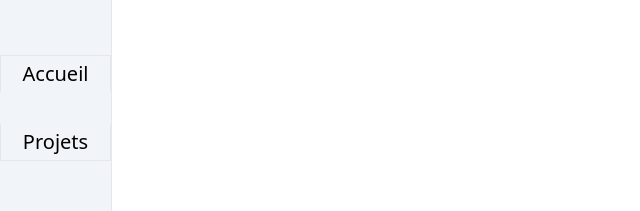
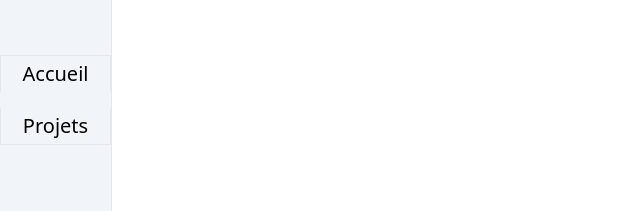
Before and after one commit to Mochafe/Portfolio-next.js, a Next.js app: page / in a window 1280 px wide. Shown: the part 256-467 px from the top of the page, without its empty margins (0-640 px from the left). Built offline with nearby package versions, Linux system fonts and the light colour scheme.

Commit message:
remove useless margin

```diff
--- a/components/navbar.tsx
+++ b/components/navbar.tsx
@@ -44,7 +44,7 @@ export default function Navbar() {
             <Link href="/" className="hidden md:block">
                 <Image className="md:mx-auto mt-3" src="/logo_florian_pasquet.png" width="100" height="73" alt="logo" draggable="false" />
             </Link>
-            <ul className="my-3 md:mt-[30vh] w-full flex md:flex-col gap-4 justify-center md:border-y text-xl">
+            <ul className="md:mt-[30vh] w-full flex md:flex-col justify-center md:border-y text-xl">
                 <LinkNavbar href="/" name="Accueil" active={active.home}/>
                 <LinkNavbar href="/works" name="Projets" active={active.works}/>
             </ul>
```
